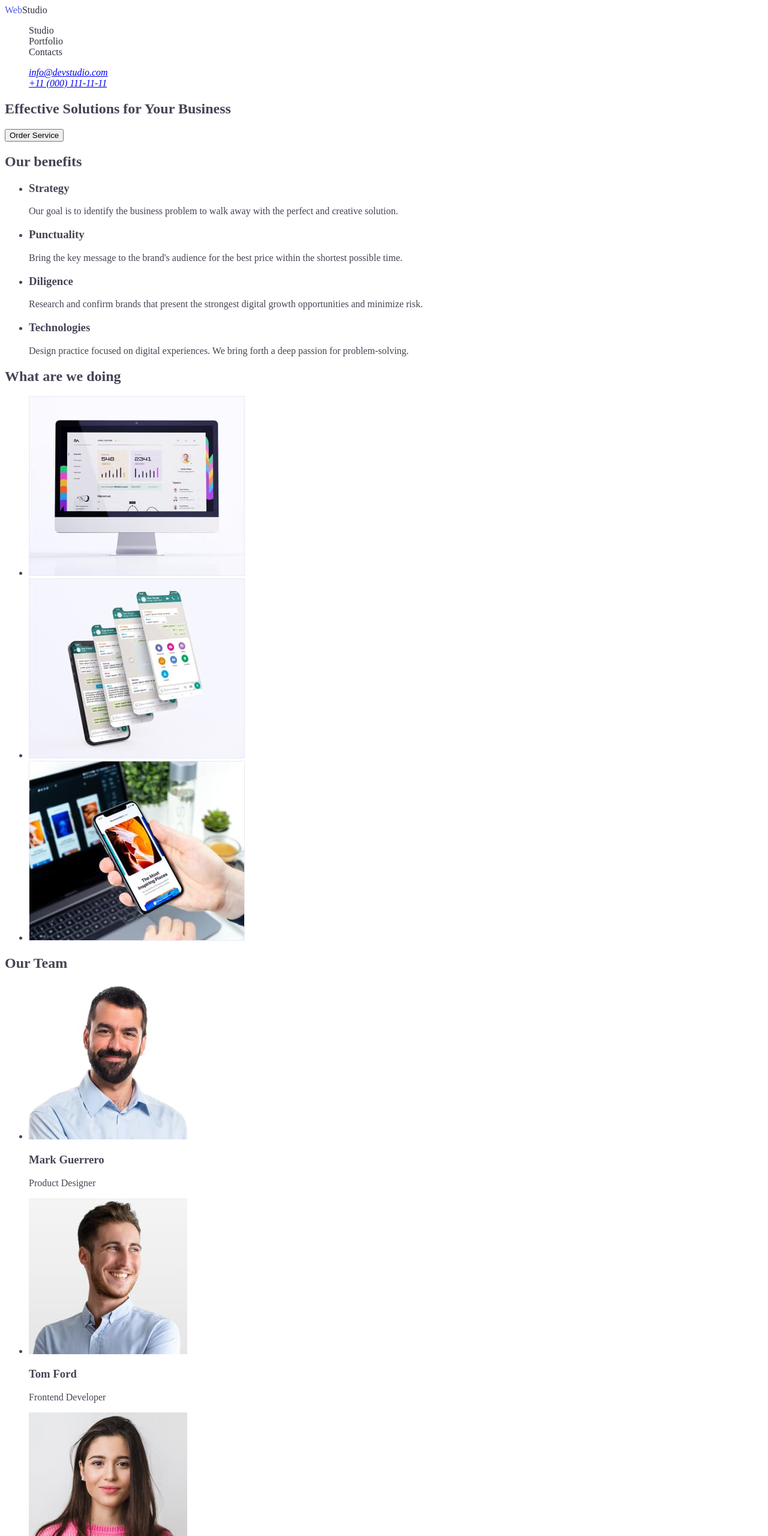
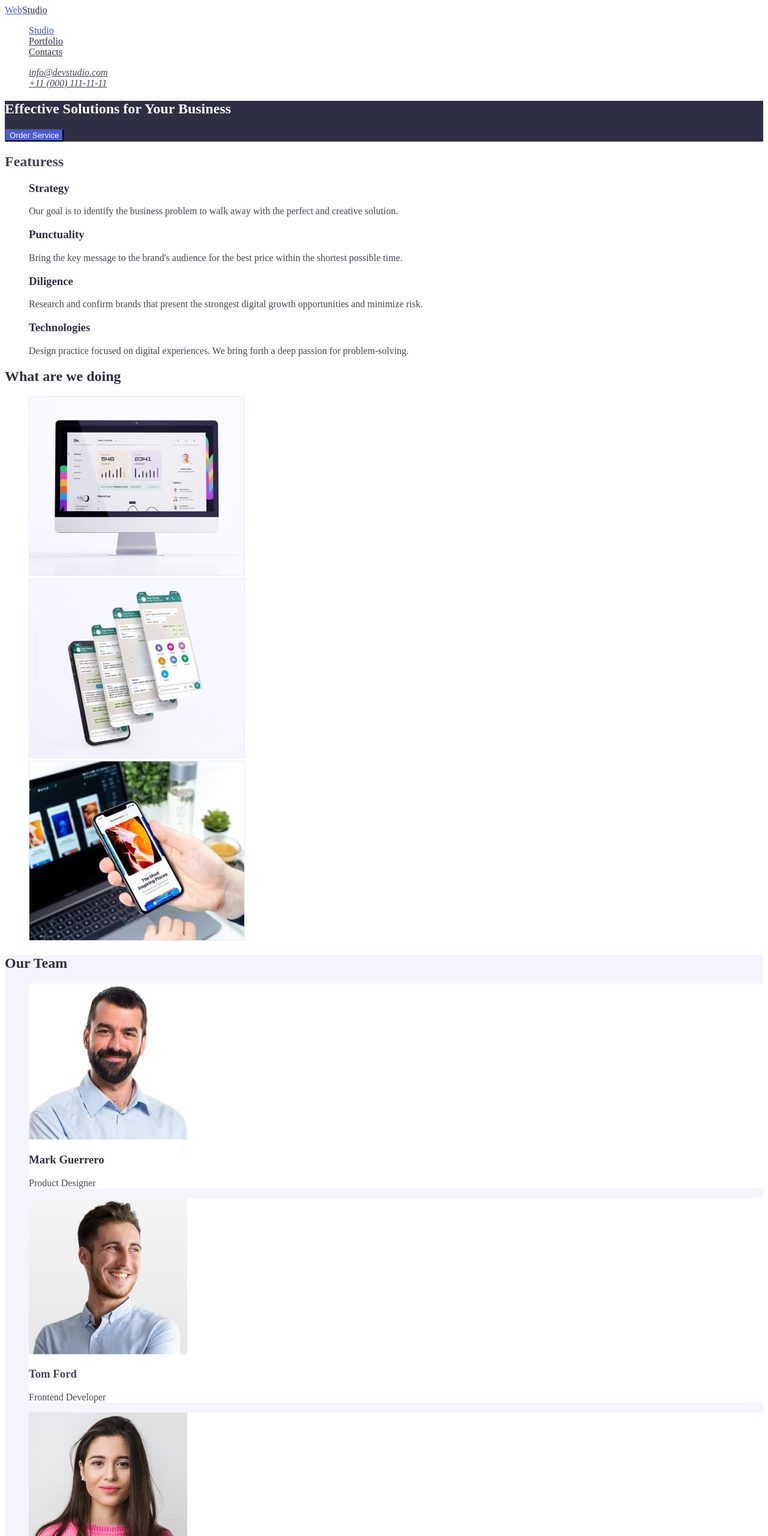
Before and after one commit to Rostyslav-Stetsyk/goit-markup-hw-02, a plain HTML site: page index.html in a window 1280 px wide. Shown: the top 2560 px of the page at 60% size. Drawn offline with Linux system fonts and the light colour scheme.

Commit message:
CSS color

```diff
--- a/css/style.css
+++ b/css/style.css
@@ -1,25 +1,4 @@
-body {
-    color: #434455;
-}
-
-.list {
-    list-style: none;
-}
-
-.logo {
-    text-decoration: none;
-    color: #4D5AE5;
-}
-
-.part-logo-header {
-    color: #2E2F42;
-}
-
-.nav-link {
-    text-decoration: none;
-    color: #2E2F42;
-}
-
+/* general style */
 /* Colors:
 #4D5AE5 - Primary brand
 #404BBF - Pressed state
@@ -32,6 +11,121 @@ body {
 #8E8F99 - Subtle Text
 #E7E9FC - Accent
 #F4F4FD - Light mode
-#2E2F42 - Modal overlay
-#2E2F42 - Hero background
+#FFFFFF - Background color (text button, hero title)
+rgba(46, 47, 66, 0.4) - Modal overlay
+rgba(46, 47, 66, 0.7) - Hero background
  */
+
+:root {
+    --body-text-color: #434455;
+    --primary-brand-color: #4D5AE5;
+    --dark-color: #2E2F42;
+    --pressed-state-color: #404BBF;
+    --white-color: #FFFFFF;
+    --light-mode-color: #F4F4FD;
+    --accent-color: #E7E9FC;
+}
+
+body {
+    color: var(--body-text-color);
+    background-color: var(--white-color);
+}
+
+.list {
+    list-style: none;
+}
+
+/* Header */
+
+.header {
+    background-color: var(--white-color);
+}
+
+.logo {
+    color: var(--primary-brand-color);
+}
+
+.part-logo-header {
+    color: var(--dark-color);
+}
+
+.nav-link {
+    color: var(--dark-color);
+}
+
+.nav-link:hover,
+.nav-link:focus {
+    color: var(--pressed-state-color);
+}
+
+.contact {
+    color: var(--body-text-color)
+}
+
+.contact:hover,
+.contact:focus {
+    color: var(--pressed-state-color);
+}
+
+.current {
+    color: var(--pressed-state-color);
+}
+
+/* Hero */
+
+.hero {
+    background-color: var(--dark-color);
+}
+
+.hero .section-title,
+.hero .button {
+    color: var(--white-color);
+}
+
+.hero .button {
+    background-color: var(--primary-brand-color);
+}
+
+/* Section1: Featuress */
+
+.featuress .section-title {
+    color: var(--dark-color);
+}
+
+/* Section2: Example */
+
+.example .section-title {
+    color: var(--dark-color);
+}
+
+/* Section3: Team */
+
+.team {
+    background-color: var(--light-mode-color);
+}
+
+.team .section-title {
+    color: var(--dark-color);
+}
+
+.cards .card-title {
+    color: var(--dark-color);
+}
+
+.cards .card {
+    background-color: var(--white-color);
+}
+
+/* Footer */
+
+.footer {
+    background-color: var(--dark-color);
+}
+
+.part-logo-footer {
+    color: var(--light-mode-color);
+}
+
+.footer .text {
+    color: var(--accent-color);
+}
--- a/index.html
+++ b/index.html
@@ -10,14 +10,14 @@
   </head>
   <body>
     <!-- Header -->
-    <header>
+    <header class="header">
       <!-- Navigation -->
       <nav>
         <a href="./index.html" class="logo"
           >Web<span class="part-logo-header">Studio</span></a
         >
         <ul class="list">
-          <li><a class="nav-link" href="./index.html">Studio</a></li>
+          <li><a class="nav-link current" href="./index.html">Studio</a></li>
           <li><a class="nav-link" href="./portfolio.html">Portfolio</a></li>
           <li><a class="nav-link" href="">Contacts</a></li>
         </ul>
@@ -25,9 +25,15 @@
 
       <!-- Contacts -->
       <address>
-        <ul class="list">
-          <li><a href="mailto:info@devstudio.com">info@devstudio.com</a></li>
-          <li><a href="tel:+110001111111">+11 (000) 111-11-11</a></li>
+        <ul class="list contacts">
+          <li>
+            <a class="contact" href="mailto:info@devstudio.com"
+              >info@devstudio.com</a
+            >
+          </li>
+          <li>
+            <a class="contact" href="tel:+110001111111">+11 (000) 111-11-11</a>
+          </li>
         </ul>
       </address>
     </header>
@@ -35,38 +41,38 @@
     <!-- Main content -->
     <main>
       <!-- Hero section -->
-      <section>
-        <h1>Effective Solutions for Your Business</h1>
-        <button type="button">Order Service</button>
+      <section class="hero">
+        <h1 class="section-title">Effective Solutions for Your Business</h1>
+        <button class="button" type="button">Order Service</button>
       </section>
 
       <!-- Section1 -->
-      <section>
-        <h2>Our benefits</h2>
-        <ul>
+      <section class="featuress">
+        <h2>Featuress</h2>
+        <ul class="list">
           <li>
-            <h3>Strategy</h3>
+            <h3 class="section-title">Strategy</h3>
             <p>
               Our goal is to identify the business problem to walk away with the
               perfect and creative solution.
             </p>
           </li>
           <li>
-            <h3>Punctuality</h3>
+            <h3 class="section-title">Punctuality</h3>
             <p>
               Bring the key message to the brand's audience for the best price
               within the shortest possible time.
             </p>
           </li>
           <li>
-            <h3>Diligence</h3>
+            <h3 class="section-title">Diligence</h3>
             <p>
               Research and confirm brands that present the strongest digital
               growth opportunities and minimize risk.
             </p>
           </li>
           <li>
-            <h3>Technologies</h3>
+            <h3 class="section-title">Technologies</h3>
             <p>
               Design practice focused on digital experiences. We bring forth a
               deep passion for problem-solving.
@@ -76,9 +82,9 @@
       </section>
 
       <!-- Section2 -->
-      <section>
-        <h2>What are we doing</h2>
-        <ul>
+      <section class="example">
+        <h2 class="section-title">What are we doing</h2>
+        <ul class="list">
           <li>
             <img
               src="./images/img-first.jpg"
@@ -104,24 +110,24 @@
       </section>
 
       <!-- Section3 -->
-      <section>
-        <h2>Our Team</h2>
-        <ul>
-          <li>
+      <section class="team">
+        <h2 class="section-title">Our Team</h2>
+        <ul class="cards list">
+          <li class="card">
             <img
               src="./images/mark-guerrero.jpg"
               alt="Photo Mark Guerrero"
               width="264"
             />
-            <h3>Mark Guerrero</h3>
+            <h3 class="card-title">Mark Guerrero</h3>
             <p>Product Designer</p>
           </li>
-          <li>
+          <li class="card">
             <img src="./images/tom-ford.jpg" alt="Photo Tom Ford" width="264" />
             <h3>Tom Ford</h3>
             <p>Frontend Developer</p>
           </li>
-          <li>
+          <li class="card">
             <img
               src="./images/camila-garcia.jpg"
               alt=" Photo Camila Garcia"
@@ -130,7 +136,7 @@
             <h3>Camila Garcia</h3>
             <p>Marketing</p>
           </li>
-          <li>
+          <li class="card">
             <img
               src="./images/daniel-wilson.jpg"
               alt="Photo Daniel Wilson"
@@ -144,9 +150,11 @@
     </main>
 
     <!-- Footer -->
-    <footer>
-      <a href="./index.html">WebStudio</a>
-      <p>
+    <footer class="footer">
+      <a class="logo" href="./index.html"
+        >Web<spn class="part-logo-footer">Studio</spn></a
+      >
+      <p class="text">
         Increase the flow of customers and sales for your business with digital
         marketing & growth solutions.
       </p>
```
Also changed, not shown: portfolio.html (+39 -13 lines).
